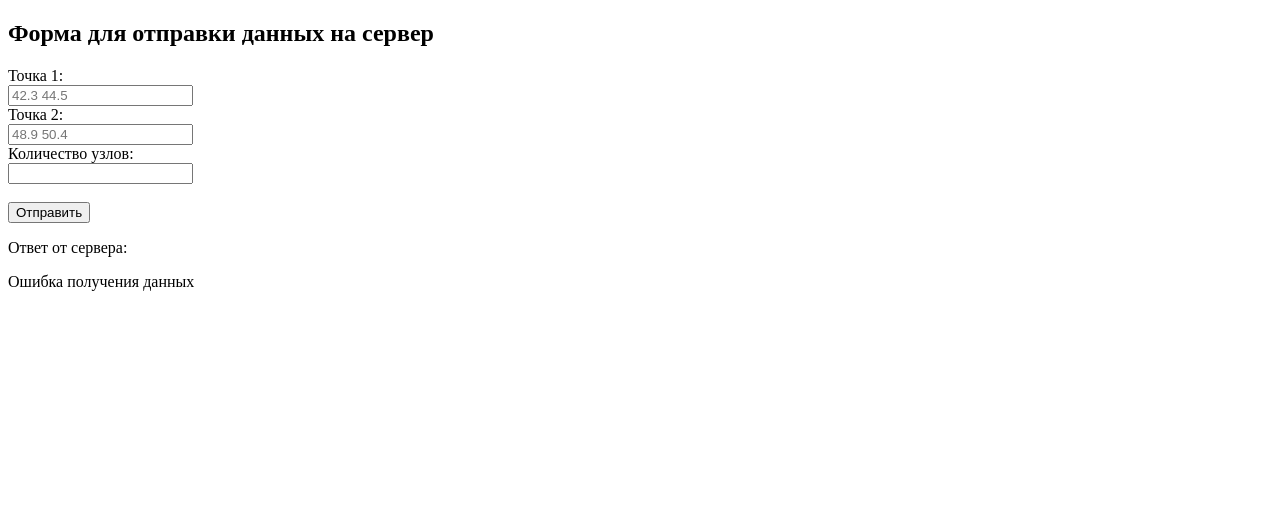
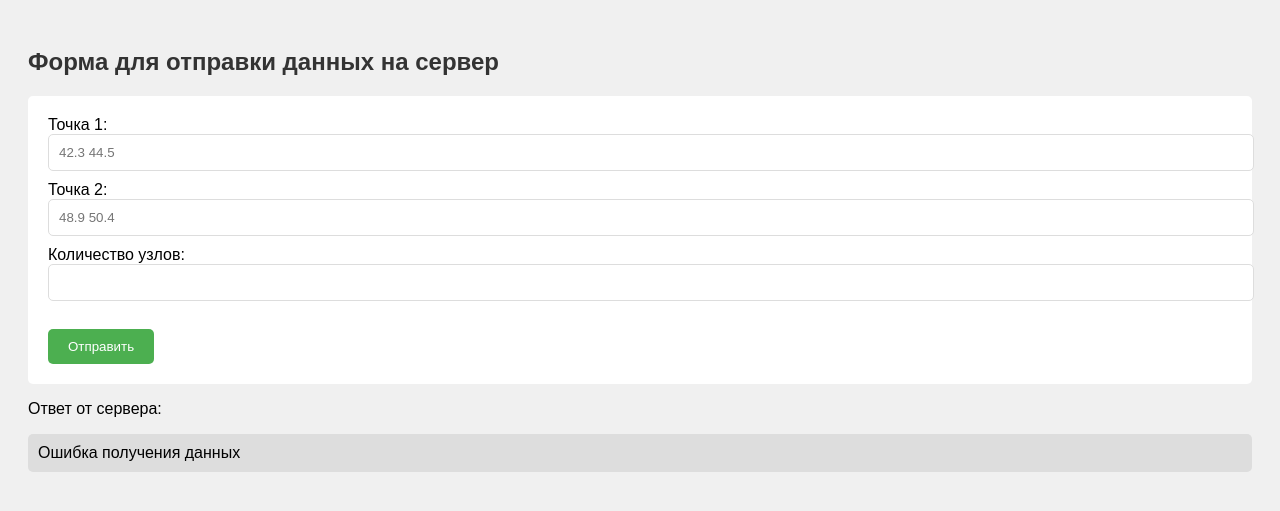
Before and after one commit to Ya4alex/OrthodromyBuilder, a Flask app: page / in a window 1280 px wide. Shown: the top 511 px of the page. Run offline with Flask 3, Linux system fonts and the light colour scheme.

Commit message:
add static floader

```diff
--- /dev/null
+++ b/backend/static/css/styles.css
@@ -0,0 +1,50 @@
+.body-style {
+    font-family: Arial, sans-serif;
+    padding: 20px;
+    background-color: #f0f0f0;
+}
+
+.header-style {
+    color: #333;
+}
+
+.form-style {
+    background-color: #fff;
+    padding: 20px;
+    border-radius: 5px;
+    margin-bottom: 10px;
+}
+
+.label-style {
+    font-weight: bold;
+    display: block;
+    margin-bottom: 5px;
+}
+
+.input-text-style, .input-number-style {
+    width: 100%;
+    padding: 10px;
+    border: 1px solid #ddd;
+    border-radius: 5px;
+    margin-bottom: 10px;
+}
+
+.submit-button-style {
+    background-color: #4CAF50;
+    color: white;
+    padding: 10px 20px;
+    border: none;
+    border-radius: 5px;
+    cursor: pointer;
+}
+
+.submit-button-style:hover {
+    background-color: #45a049;
+}
+
+.div-style {
+    background-color: #ddd;
+    padding: 10px;
+    border-radius: 5px;
+    margin-bottom: 10px;
+}
--- a/backend/templates/index.html
+++ b/backend/templates/index.html
@@ -1,24 +1,25 @@
 <!DOCTYPE html>
 <html lang="ru">
   <head>
+    <link type="text/css" href="{{ url_for('static', filename='css/styles.css')}}" rel="stylesheet" />
     <meta charset="utf-8">
     <meta name="viewport" content="width=device-width, initial-scale=1.0">
     <title>Заголовок страницы</title>
   </head>
-  <body>
-    <h2>Форма для отправки данных на сервер</h2>
-    <form action="/index" method="get">
+  <body class="body-style">
+    <h2 class="header-style">Форма для отправки данных на сервер</h2>
+    <form class="form-style" action="/index" method="get">
       <label for="point1">Точка 1:</label><br>
-      <input type="text" id="point1" name="point1" placeholder="42.3 44.5"><br>
+      <input class="input-text-style" type="text" id="point1" name="point1" placeholder="42.3 44.5"><br>
       <label for="point2">Точка 2:</label><br>
-      <input type="text" id="point2" name="point2" placeholder="48.9 50.4"><br>
+      <input class="input-text-style" type="text" id="point2" name="point2" placeholder="48.9 50.4"><br>
       <label for="nodes">Количество узлов:</label><br>
-      <input type="number" id="nodes" name="nodes"><br><br>
-      <input type="submit" value="Отправить">
+      <input class="input-number-style" type="number" id="nodes" name="nodes"><br><br>
+      <input type="submit" value="Отправить" class="submit-button-style">
     </form>
     <p>Ответ от сервера:</p>
     {% for msg in get_flashed_messages() %}
-    <div>{{msg}}</div>
+    <div class="div-style">{{msg}}</div>
     {% endfor %}
   </body>
 </html>
```
Also changed, not shown: 1 other file.
